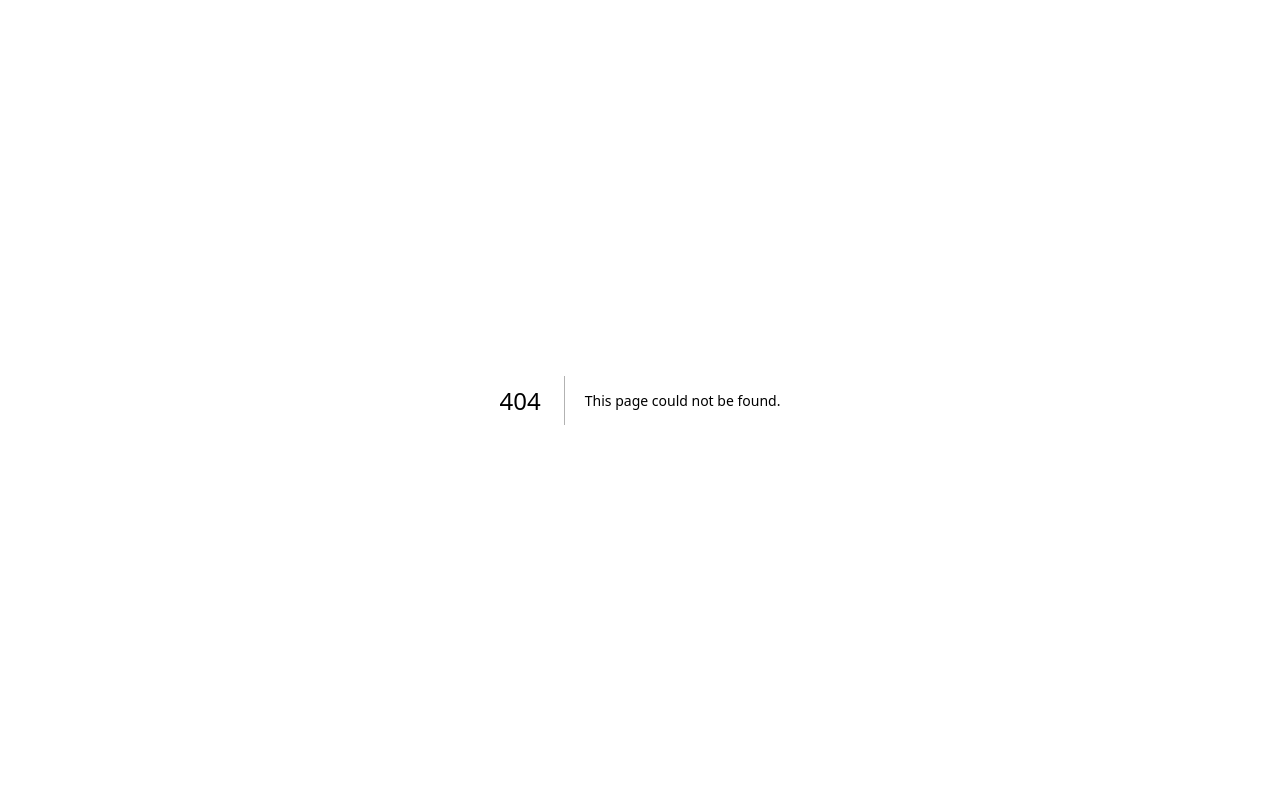
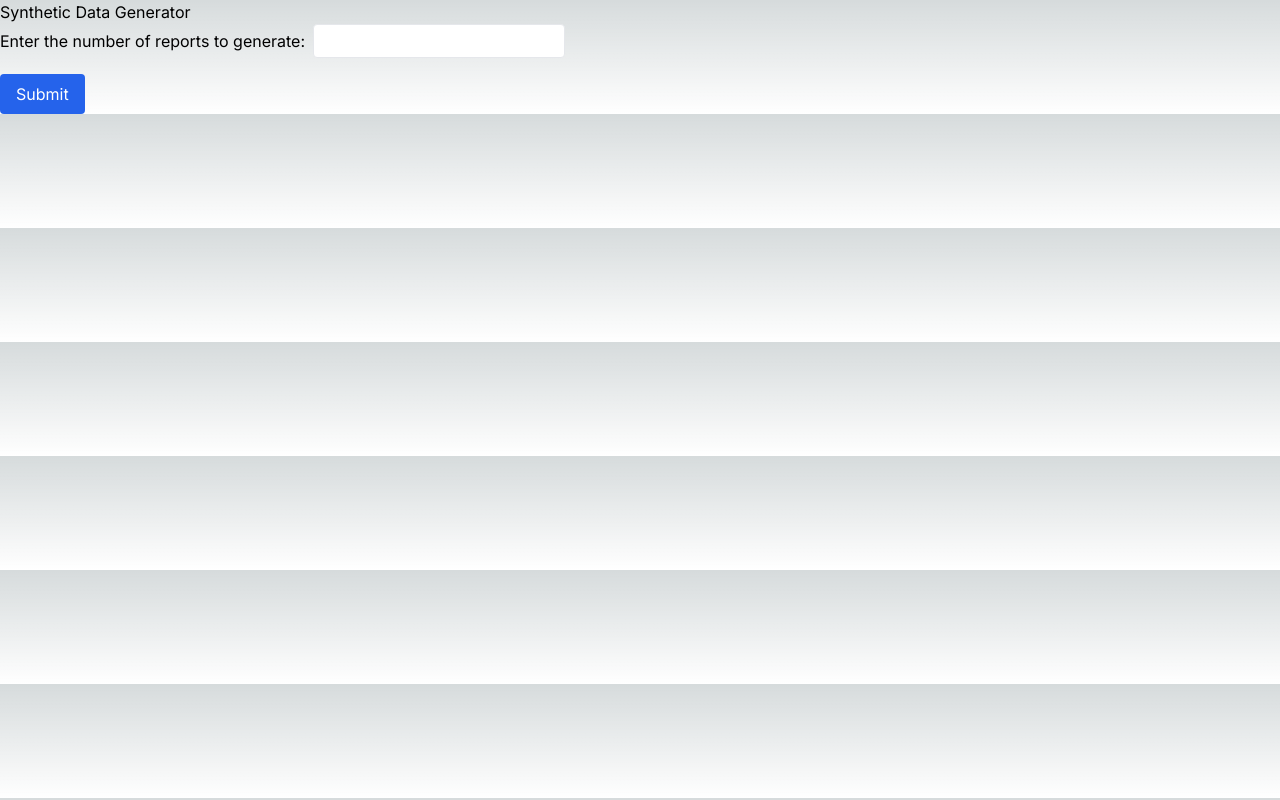
Before and after one commit to eccleston-labs/lfg-hackathon, a Next.js app: page /synthetic_data in a window 1280 px wide. Before the commit this address had no page. Built offline with nearby package versions, Linux system fonts and the light colour scheme.

Commit message:
Initial form for creating synthetic data.
Does not currently handle locations

```diff
--- /dev/null
+++ b/app/synthetic_data/page.tsx
@@ -0,0 +1,167 @@
+"use client";
+
+import { useState } from "react";
+import { createClient } from "@/utils/supabase/client";
+
+
+export default function SyntheticDataPage() {
+  const [number, setNumber] = useState("");
+  const [loading, setLoading] = useState(false);
+
+  function generateSyntheticIncidentDate(i: number) {
+    const now = Date.now();
+    // Subtract a random number of days (0-30).
+    var adjusted = new Date(now - (24*60*60*1000 * (i%30)));
+    // Set hours (weight it towards evening reports)
+    const hour_weight = [6,4,3,1,1,1,1,2,3,3,3,3,3,4,4,4,4,5,6,7,7,8,8,9];
+    var hw_sum = 1;
+    hour_weight.forEach((element) => {hw_sum += element});
+    var rng_hr = Math.floor(Math.random() * hw_sum)
+    for (let i = 0; i < hour_weight.length; i++)
+        rng_hr -= hour_weight[i];
+        if (rng_hr <= 0)
+            adjusted.setHours(i);
+    adjusted.setHours(7);
+    // Then set minutes
+    adjusted.setMinutes(Math.floor(Math.random() * 60));
+    // Then set seconds
+    adjusted.setSeconds(Math.floor(Math.random() * 60));
+    return adjusted;
+  }
+  function generateSyntheticName(i: number) {
+    const t = Math.random();
+    if (t < 0.7) {
+      return "";
+    } else if (t < 0.9) {
+      return "unknown"
+    } else {
+      // Generate a synthetic perp name
+      const forenames = ["Alice", "Bob", "Mallory", "Muhammad", "Noah", "Oliver", "George", "Leo", "Thomas", "Tom", "Robert", "Jack", "jake", "adam", "david", "geoff", "chris", "christopher", "ryan", "ed", "tim", "philip", "Claire", "Amy"];
+      const surnames = ["Smith", "Jones", "Williams", "Taylor", "Brown", "Evans", "Wilson", "Thomas", "Johnson", "Roberts", "Robinson", "Wright", "Walker"];
+      var forename = forenames[Math.floor(Math.random()*forenames.length)];
+      if (0.8 < Math.random()) {
+          return forename;
+      } else {
+          return forename + " " + surnames[Math.floor(Math.random()*surnames.length)];
+      }
+    }
+  }
+  function generateSyntheticCrimeType(i: number) {
+      const types = ["theft", "mugging", "shoplifting", "burglary", "vandalism"]
+      return types[i%types.length];
+  }
+  function generateSyntheticRawText(i: number) {
+      const type = generateSyntheticCrimeType(i);
+      const time = generateSyntheticIncidentDate(i);
+      const location = "some street";
+      var suspect_clothes = "";
+      const colors = ["red", "blue", "green", "black", "white", "denim"]
+      const hats = ["wooly hat", "snapback", "baseball hat"]
+      if (Math.random() < 0.2) {
+          suspect_clothes += colors[Math.floor(Math.random()*colors.length)] + " " + hats[Math.floor(Math.random()*hats.length)];
+      }
+      if (Math.random() < 0.3) {
+          if (suspect_clothes.length)
+            suspect_clothes += ", "
+          suspect_clothes += "glasses";
+      }
+      const uppers = ["hoodie", "tshirt", "jacket", "coat", "jumper", "fleece"]
+      if (Math.random() < 0.8) {
+          if (suspect_clothes.length)
+            suspect_clothes += ", "
+          suspect_clothes += colors[Math.floor(Math.random()*colors.length)] + " " + uppers[Math.floor(Math.random()*uppers.length)];
+      }
+      const lowers = ["trousers", "shorts"]
+      if (Math.random() < 0.9) {
+          if (suspect_clothes.length)
+            suspect_clothes += " and "
+          suspect_clothes += colors[Math.floor(Math.random()*colors.length)] + " " + lowers[Math.floor(Math.random()*lowers.length)];
+      }
+
+
+      // colour/(hoodie/hat/trousers/jacket/tshirt/coat)
+      var rtn = `At approximately ${time.toLocaleTimeString()}, I witnessed a ${type} at ${location}. `
+      if (suspect_clothes.length){
+        rtn += `I think the suspect was a man wearing ${suspect_clothes}.`
+      }
+      return rtn;
+  }
+
+  const handleSubmit = async (e: React.FormEvent) => {
+    e.preventDefault();
+    setLoading(true);
+
+    const supabase = createClient();
+    const num = parseInt(number, 10);
+
+    if (isNaN(num) || num <= 0) {
+      alert("Please enter a valid positive number.");
+      setLoading(false);
+      return;
+    }
+
+    // Example: Insert 'num' synthetic records into the "reports" table
+    // You may want to customize the data structure as needed
+    const records = Array.from({ length: num }).map((_, i) => ({
+      // Replace with your actual table columns and synthetic data
+      created_at: new Date().toISOString(),
+      incident_date: generateSyntheticIncidentDate(i).toISOString(),
+      raw_text: generateSyntheticRawText(i),
+      is_anonymous: true, // Never show synthetic user information
+      shared_with_crimestoppers: false, // Synthetic data should not be reported
+      status: "submitted",
+      location: null, //
+      //location: {
+      //  type: "Point",
+      //  coordinates: [Math.random() * 360 - 180, Math.random() * 180 - 90], // Random coordinates
+      //}, //todo
+      crime_type: generateSyntheticCrimeType(i),
+      location_hint: "bar", //todo text
+      postcode: "SW1A 1AA", //todo text
+      time_known: false, //todo bool
+      time_description: "rough hour", //todo text
+      people_description: "unknown", //todo text
+      people_names: generateSyntheticName(i),
+      people_appearance: "unknown", //todo text
+      people_contact_info: "unknown", //todo text
+      has_vehicle: false, //todo bool
+      has_weapon: false, //todo bool
+      user_id: "f4b8320a-0fad-428a-abd5-9e885817551d", //synthetic@robadob.org
+    }));
+
+    const { error } = await supabase.from("reports").insert(records);
+
+    setLoading(false);
+
+    if (error) {
+      alert("Error creating records: " + error.message);
+    } else {
+      alert(`Successfully created ${num} synthetic reports!`);
+      setNumber("");
+    }
+  };
+
+  return (
+    <main>
+      <h1>Synthetic Data Generator</h1>
+      <form onSubmit={handleSubmit} className="space-y-4">
+        <label className="block">
+          Enter the number of reports to generate:
+          <input
+            type="number"
+            value={number}
+            onChange={e => setNumber(e.target.value)}
+            className="ml-2 px-2 py-1 border rounded"
+            required
+          />
+        </label>
+        <button
+          type="submit"
+          className="px-4 py-2 bg-blue-600 text-white rounded"
+        >
+          Submit
+        </button>
+      </form>
+    </main>
+  );
+}
```
